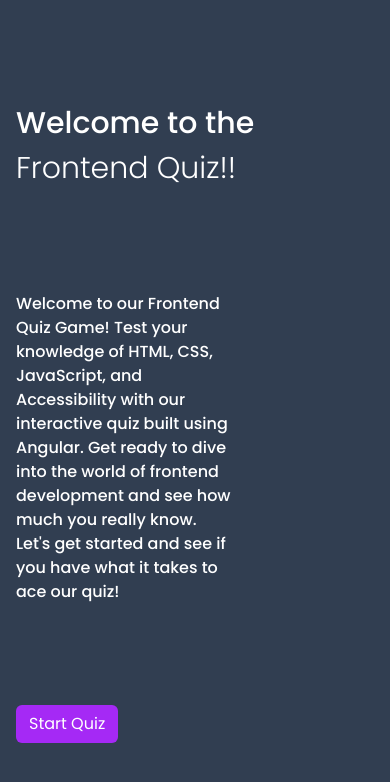
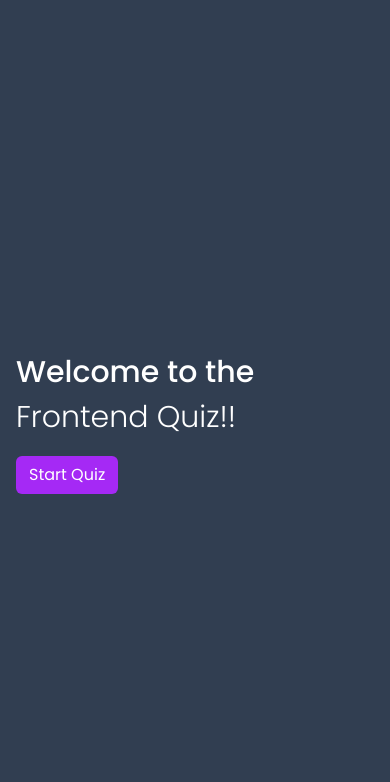
Before and after one commit to anniechakraborty/frontend-quiz-app, an Angular app: page / in a window 390 px wide. Shown: the top 782 px of the page. Built offline with nearby package versions, Linux system fonts and the light colour scheme.

Commit message:
fixed style and logic

```diff
--- a/src/app/components/page-structure/page-structure.component.html
+++ b/src/app/components/page-structure/page-structure.component.html
@@ -1,4 +1,4 @@
-<div class="whole_page" *ngIf="questionCount < 5">
+<div class="whole_page" *ngIf="questionCount <= 5">
     <p class="q_tag">{{selectedQuestion.tag}}</p>
 
     <div class="content">
@@ -23,9 +23,9 @@
         </div>
     </div>
 </div>
-<div class="score" *ngIf="questionCount >= 5">
+<div class="score" *ngIf="questionCount > 5">
     <div class="text">
-        Quiz Completed!
+        Quiz Completed! <br/>
         <span>You scored ... </span>
     </div>
     <div class="score_board">
--- a/src/app/components/page-structure/page-structure.component.scss
+++ b/src/app/components/page-structure/page-structure.component.scss
@@ -50,13 +50,17 @@
         }
     }
 
+    ul{
+        padding: 0;
+    }
+
     .options {
         width: 100%;
         font-family: "Poppins", sans-serif;
         font-weight: 400;
         display: flex;
         flex-direction: column;
-        align-items: end;
+        // align-items: end;
 
         .optionList {
             list-style: none;
@@ -107,3 +111,26 @@
         }
     }
 }
+
+@media screen and (max-width : 1000px) {
+    .content{
+        flex-direction: column;
+        width: 100%;
+
+        .options {
+            .optionList{
+                width: 90%;
+                text-wrap: wrap;
+            }
+            .submit_button{
+                width: 90%;
+            }
+        }
+    }
+
+    .score {
+        .score_board{
+            width: 95%;
+        }
+    }
+}
--- a/src/app/components/page-structure/page-structure.component.ts
+++ b/src/app/components/page-structure/page-structure.component.ts
@@ -23,13 +23,16 @@ export class PageStructureComponent implements OnInit {
   // To use a service, we first bring it as a provider to the constructor
   constructor(
     private quizService: QuizService
-  ) { }
+  ) {
+    console.log("Question Count: " , this.questionCount);
+  }
 
   ngOnInit(): void {
     this.quizService.getQAs().subscribe((quizData) => {
       this.quiz = quizData;
       this.sendQuestion();
       this.questionCount += 1;
+      console.log("Question Count: " , this.questionCount);
     });
   }
 
@@ -58,29 +61,31 @@ export class PageStructureComponent implements OnInit {
    * gets the next question from the list
    */
   getNextQuestion() {
-    if (this.questionCount < 5) {
+    if (this.questionCount <= 5) {
+      console.log('User answer : ', this.selectedOption);
+      if (this.selectedOption === this.selectedQuestion.answer) {
+        this.score += 1;
+        console.log('Score : ', this.score);
+      }
+      else{
+        console.log('Wrong answer! ');
+      }
       console.log('Getting next question!!');
       this.sendQuestion(true);
       this.questionCount += 1;
+      console.log("Question Count: " , this.questionCount);
     }
     else {
       console.log('Getting score : ', this.score);
-      // TODO : route to score page / display the score
     }
   }
 
+  /**
+   * @param answer : The option selected by the user is set to the global selectedOption variable
+   */
+
   userAnswer(answer: string) {
-    console.log('User answer : ', answer);
     this.selectedOption = answer;
-
-    if (answer === this.selectedQuestion.answer) {
-      this.score += 1;
-      console.log('Score : ', this.score);
-    }
-    else{
-      console.log('Wrong answer! ');
-    }
-
   }
 
 
--- a/src/app/components/welcome-page/welcome-page.component.html
+++ b/src/app/components/welcome-page/welcome-page.component.html
@@ -2,9 +2,8 @@
     <p class="heading">Welcome to the <br /> <span>Frontend Quiz!!</span></p>
 
     <p class="desc">
-        Welcome to our Frontend Quiz Game! Test your knowledge of HTML, CSS, JavaScript, and Accessibility with our
-        interactive quiz built using Angular. Get ready to dive into the world of frontend development and see how much
-        you really know. Let's get started and see if you have what it takes to ace our quiz!
+        Test your knowledge of HTML, CSS, JavaScript, and Accessibility with our
+        interactive quiz built using Angular. Let's get started and see if you have what it takes to ace our quiz!
     </p>
 
     <a routerLink="/quiz" class="btn submit_button">Start Quiz</a>
--- a/src/app/components/welcome-page/welcome-page.component.scss
+++ b/src/app/components/welcome-page/welcome-page.component.scss
@@ -1,4 +1,4 @@
-.welcome_page{
+.welcome_page {
     width: 100%;
     height: 100vh;
     margin: 0;
@@ -15,13 +15,29 @@
 
     .heading {
         font-size: 30px;
+
         span {
             font-weight: 300;
         }
     }
 
-    .desc{
-        width: 60%;
+    .desc {
+        // width: 60%;
         text-wrap: wrap;
+        font-size: 20px;
+        font-weight: 300;
     }
 }
+
+@media screen and (max-width : 1000px) {
+    .welcome_page {
+        display: flex;
+        flex-direction: column;
+        align-items: start;
+        justify-content: center;
+
+        .desc {
+            display: none;
+        }
+    }
+}
```
